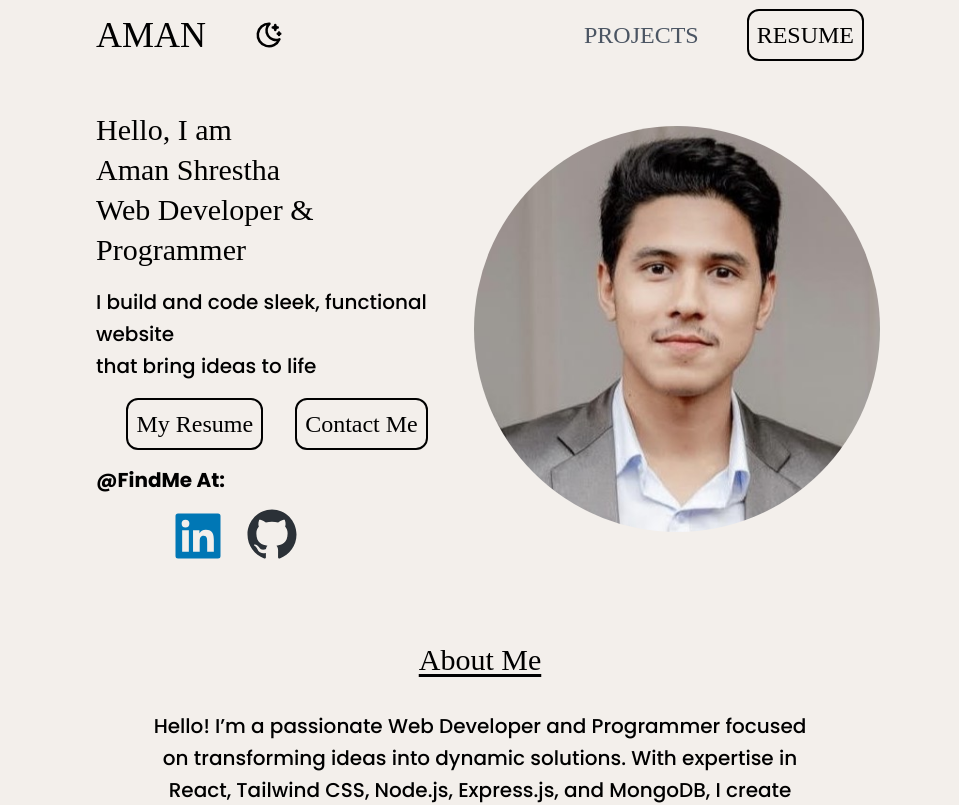
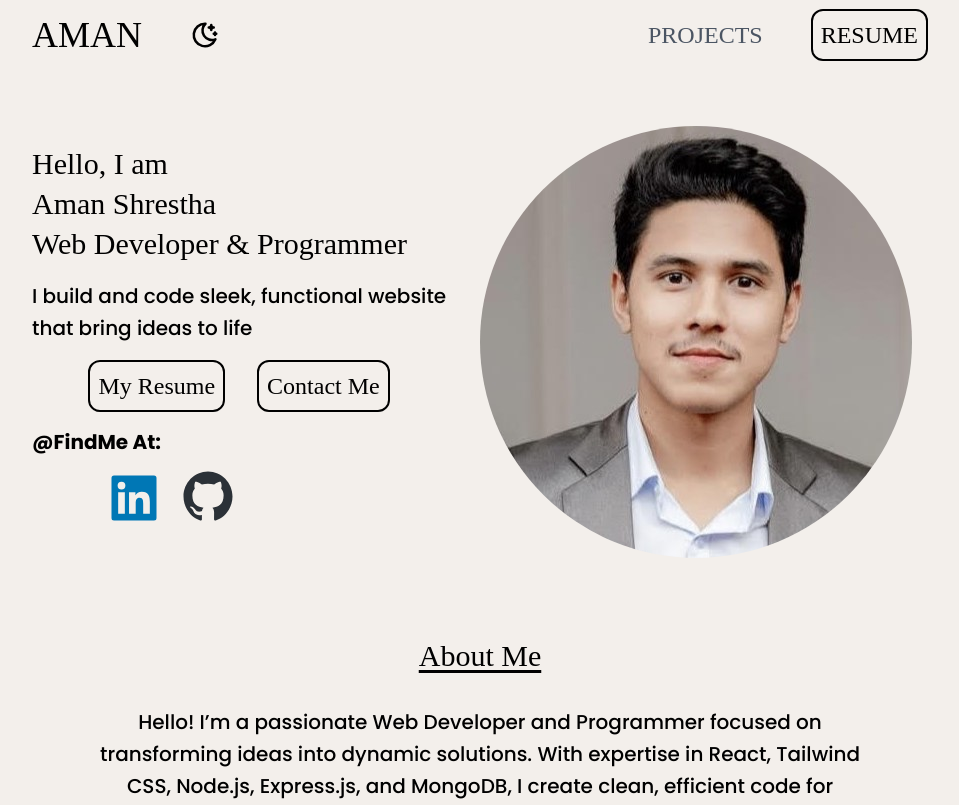
Before and after one commit to Acolytezzz/portfolio, a React (Vite) app: page / in a window 1280 px wide. Shown: the top 805 px of the page, without its empty margins (160-1119 px from the left). Built offline with nearby package versions, Linux system fonts and the light colour scheme; a web font is replaced by a local one.

Commit message:
starting responsive design

```diff
--- a/src/App.jsx
+++ b/src/App.jsx
@@ -16,7 +16,7 @@ function App() {
   return (
     <div className={!dark ? "" : "dark"}>
       <div className="bg-[#f3efeb] dark:bg-[#212432] overflow-x-hidden">
-        <div className="flex flex-col items-center mx-auto w-[100%] md:w-[80%] lg:w-[65%] xl:w-[60%] ">
+        <div className="flex flex-col items-center mx-auto w-[100%] md:w-[90%] lg:w-[80%] xl:w-[70%] ">
           <Navbar />
           <Routes>
             <Route path="/" element={<HomePage />} />
--- a/src/components/Navbar.jsx
+++ b/src/components/Navbar.jsx
@@ -11,7 +11,7 @@ export const Navbar = () => {
   }));
 
   return (
-    <div className="flex justify-between w-full h-[70px]">
+    <div className="flex justify-between w-full max-w-[950px] h-[70px]">
       <div className="flex">
         <p className="font-Anta text-4xl my-auto cursor-pointer dark:text-white">
           <Link to={"/"}>AMAN</Link>
--- a/src/contents/Home/HeroContent.jsx
+++ b/src/contents/Home/HeroContent.jsx
@@ -8,14 +8,15 @@ export default function HeroContent() {
   const scrollTo = useSmoothScroll((state) => state.scrollTo);
 
   return (
-    <div className="flex justify-between py-10">
+    <div className="flex justify-center items-center">
+      <div className="flex justify-between py-10 w-full max-w-[950px]">
         <div className="my-auto">
           <p className="text-3xl dark:text-white font-Cantora  leading-10 mb-4">
             Hello, I am <br /> Aman Shrestha <br /> Web Developer & Programmer
           </p>
           <p className="text-xl dark:text-white font-Poppins font-medium leading-8">
-          I build and code sleek, functional website <br /> that bring ideas to
-          life
+            I build and code sleek, functional website <br /> that bring ideas
+            to life
           </p>
           <div className="flex justify-center">
             <a
@@ -51,5 +52,6 @@ export default function HeroContent() {
           <img src={HeroImage} alt="hero-img" className="rounded-full m-4" />
         </div>
       </div>
+    </div>
   );
 }
--- a/src/contents/Project/ProjectCards.jsx
+++ b/src/contents/Project/ProjectCards.jsx
@@ -15,7 +15,7 @@ export default function ProjectCards() {
   const dark = useToggleDarkMode((state) => state.dark);
 
   return (
-    <div className=" grid grid-cols-2 place-items-center">
+    <div className=" grid grid-cols-1 md:grid-cols-2  place-items-center">
       <div className="bg-[#505050ce] dark:bg-[#B6B6B6] w-[370px] h-[450px] m-16 rounded-[35px] overflow-hidden transition duration-300 hover:-translate-y-5">
         <a href="https://crud-modern.onrender.com/" target="_blank">
           {!dark ? (
--- a/tailwind.config.js
+++ b/tailwind.config.js
@@ -8,6 +8,12 @@ export default {
         Poppins: ["Poppins"],
         Anta: ["Anta"],
       },
+      screens: {
+        sm: "576px",
+        md: "768px",
+        lg: "992px",
+        xl: "1200px",
+      },
     },
   },
   plugins: [],
```
Lines whose indentation alone changed are shown as unchanged.
